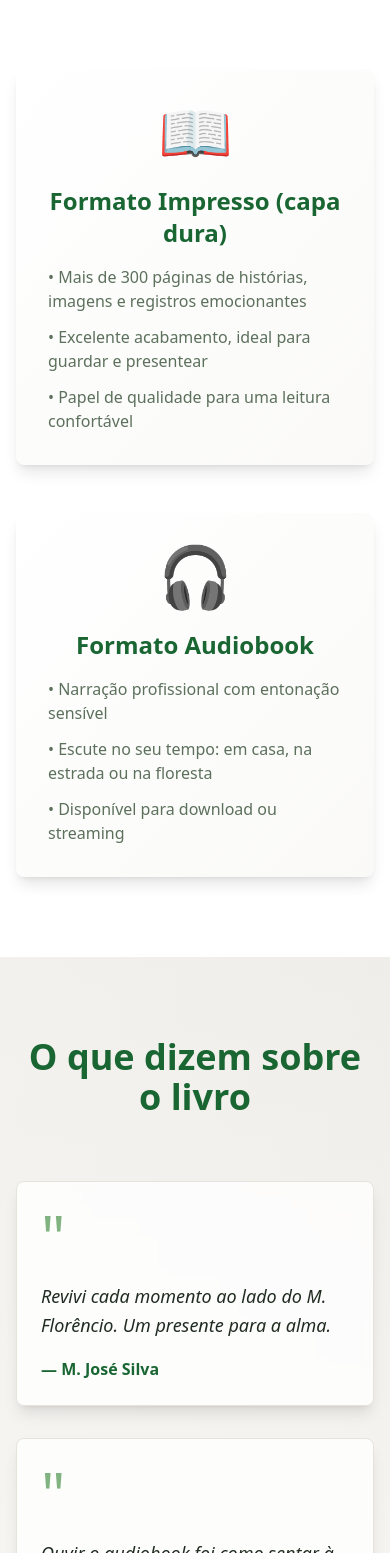
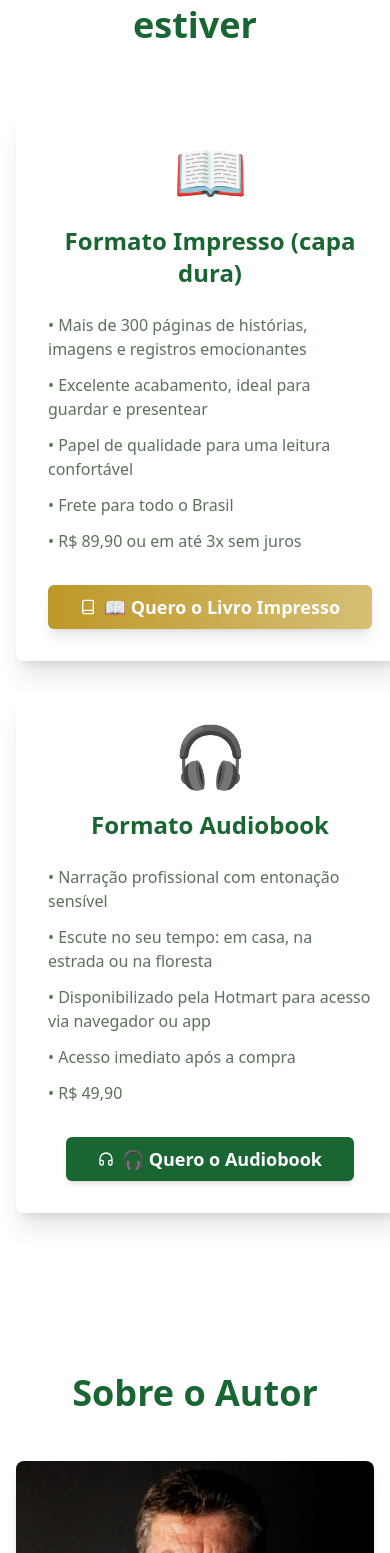
Before and after one commit to mauricilis/canto-sabia-udv, a React (Vite) app: page / in a window 390 px wide. Shown: the part 5835-7388 px from the top of the page. Built offline with nearby package versions, Linux system fonts and the light colour scheme.

Commit message:
Consolidate book sections
Consolidated the "O que você vai encontrar no livro" and "Escolha sua versão e receba onde estiver" sections into a single, optimized section. Updated the audiobook description to mention Hotmart availability for web and smartphone access.

```diff
--- a/src/components/BookCTA.tsx
+++ b/src/components/BookCTA.tsx
@@ -4,9 +4,33 @@ import { Book, Headphones } from "lucide-react";
 interface BookCTAProps {
   showPrices?: boolean;
   className?: string;
+  onlyPrint?: boolean;
+  onlyAudio?: boolean;
 }
 
-export const BookCTA = ({ showPrices = false, className = "" }: BookCTAProps) => {
+export const BookCTA = ({ showPrices = false, className = "", onlyPrint = false, onlyAudio = false }: BookCTAProps) => {
+  if (onlyPrint) {
+    return (
+      <div className={`flex justify-center ${className}`}>
+        <Button variant="cta" size="lg" className="text-lg px-8 py-4">
+          <Book className="w-5 h-5" />
+          {showPrices ? "Livro Impresso - R$ 89,90" : "📖 Quero o Livro Impresso"}
+        </Button>
+      </div>
+    );
+  }
+
+  if (onlyAudio) {
+    return (
+      <div className={`flex justify-center ${className}`}>
+        <Button variant="ctaSecondary" size="lg" className="text-lg px-8 py-4">
+          <Headphones className="w-5 h-5" />
+          {showPrices ? "Audiobook - R$ 49,90" : "🎧 Quero o Audiobook"}
+        </Button>
+      </div>
+    );
+  }
+
   return (
     <div className={`flex flex-col sm:flex-row gap-4 justify-center ${className}`}>
       <Button variant="cta" size="lg" className="text-lg px-8 py-4">
--- a/src/pages/Index.tsx
+++ b/src/pages/Index.tsx
@@ -166,79 +166,39 @@ const Index = () => {
       <section className="py-20 bg-white">
         <div className="container mx-auto px-4">
           <h2 className="text-4xl font-bold text-center text-forest mb-16">
-            O que você vai encontrar no livro
+            Escolha sua versão e receba onde estiver
           </h2>
-          <div className="grid md:grid-cols-2 gap-12 max-w-5xl mx-auto">
-            <Card className="shadow-lg border-0 bg-gradient-to-br from-white to-muted/30">
-              <CardContent className="p-8">
-                <div className="text-6xl mb-6 text-center">📖</div>
-                <h3 className="text-2xl font-bold text-forest mb-4 text-center">Formato Impresso (capa dura)</h3>
-                <ul className="space-y-3 text-muted-foreground">
+          <div className="grid md:grid-cols-2 gap-8 max-w-5xl mx-auto">
+            <Card className="shadow-xl border-0 bg-white">
+              <CardContent className="p-8 text-center">
+                <div className="text-6xl mb-6">📖</div>
+                <h3 className="text-2xl font-bold text-forest mb-6">Formato Impresso (capa dura)</h3>
+                <ul className="space-y-3 text-muted-foreground mb-8 text-left">
                   <li>• Mais de 300 páginas de histórias, imagens e registros emocionantes</li>
                   <li>• Excelente acabamento, ideal para guardar e presentear</li>
                   <li>• Papel de qualidade para uma leitura confortável</li>
-                </ul>
-              </CardContent>
-            </Card>
-            <Card className="shadow-lg border-0 bg-gradient-to-br from-white to-muted/30">
-              <CardContent className="p-8">
-                <div className="text-6xl mb-6 text-center">🎧</div>
-                <h3 className="text-2xl font-bold text-forest mb-4 text-center">Formato Audiobook</h3>
-                <ul className="space-y-3 text-muted-foreground">
-                  <li>• Narração profissional com entonação sensível</li>
-                  <li>• Escute no seu tempo: em casa, na estrada ou na floresta</li>
-                  <li>• Disponível para download ou streaming</li>
-                </ul>
-              </CardContent>
-            </Card>
-          </div>
-        </div>
-      </section>
-
-      {/* Testimonials */}
-      <section className="py-20 bg-gradient-to-b from-muted/30 to-background">
-        <div className="container mx-auto px-4">
-          <h2 className="text-4xl font-bold text-center text-forest mb-16">O que dizem sobre o livro</h2>
-          <div className="grid md:grid-cols-2 gap-8 max-w-5xl mx-auto">
-            <TestimonialCard
-              quote="Revivi cada momento ao lado do M. Florêncio. Um presente para a alma."
-              author="M. José Silva"
-            />
-            <TestimonialCard
-              quote="Ouvir o audiobook foi como sentar à beira do fogão e escutar o Mestre contar histórias."
-              author="C. Maria da Luz"
-            />
-          </div>
-        </div>
-      </section>
-
-      {/* Purchase Section */}
-      <section className="py-20 bg-gradient-to-r from-golden/20 to-golden/10">
-        <div className="container mx-auto px-4">
-          <h2 className="text-4xl font-bold text-center text-forest mb-16">
-            Escolha sua versão e receba onde estiver
-          </h2>
-          <div className="grid md:grid-cols-2 gap-8 max-w-4xl mx-auto mb-12">
-            <Card className="shadow-xl border-0 bg-white">
-              <CardContent className="p-8 text-center">
-                <div className="text-6xl mb-6">📖</div>
-                <h3 className="text-2xl font-bold text-forest mb-4">Livro Impresso</h3>
-                <ul className="space-y-2 mb-6 text-muted-foreground">
                   <li>• Frete para todo o Brasil</li>
                   <li>• R$ 89,90 ou em até 3x sem juros</li>
                 </ul>
-                <BookCTA showPrices={false} />
+                <div className="flex justify-center">
+                  <BookCTA showPrices={false} onlyPrint={true} />
+                </div>
               </CardContent>
             </Card>
             <Card className="shadow-xl border-0 bg-white">
               <CardContent className="p-8 text-center">
                 <div className="text-6xl mb-6">🎧</div>
-                <h3 className="text-2xl font-bold text-forest mb-4">Audiobook Digital</h3>
-                <ul className="space-y-2 mb-6 text-muted-foreground">
+                <h3 className="text-2xl font-bold text-forest mb-6">Formato Audiobook</h3>
+                <ul className="space-y-3 text-muted-foreground mb-8 text-left">
+                  <li>• Narração profissional com entonação sensível</li>
+                  <li>• Escute no seu tempo: em casa, na estrada ou na floresta</li>
+                  <li>• Disponibilizado pela Hotmart para acesso via navegador ou app</li>
                   <li>• Acesso imediato após a compra</li>
                   <li>• R$ 49,90</li>
                 </ul>
-                <BookCTA showPrices={false} />
+                <div className="flex justify-center">
+                  <BookCTA showPrices={false} onlyAudio={true} />
+                </div>
               </CardContent>
             </Card>
           </div>
```
